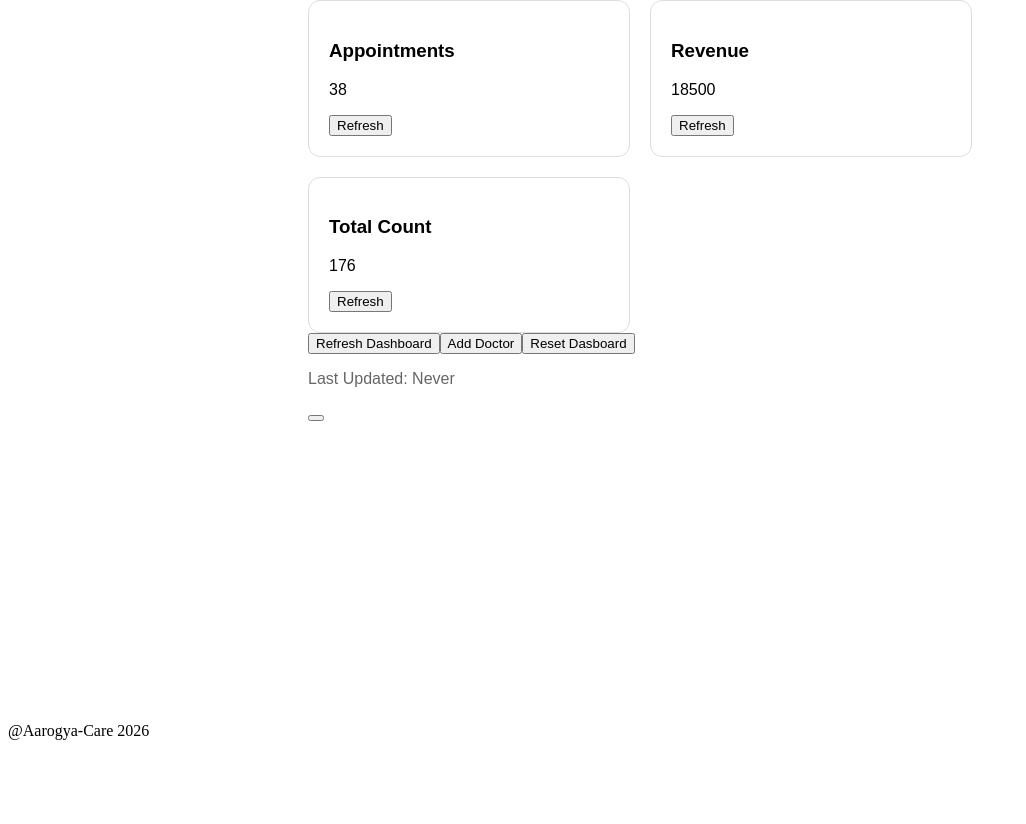
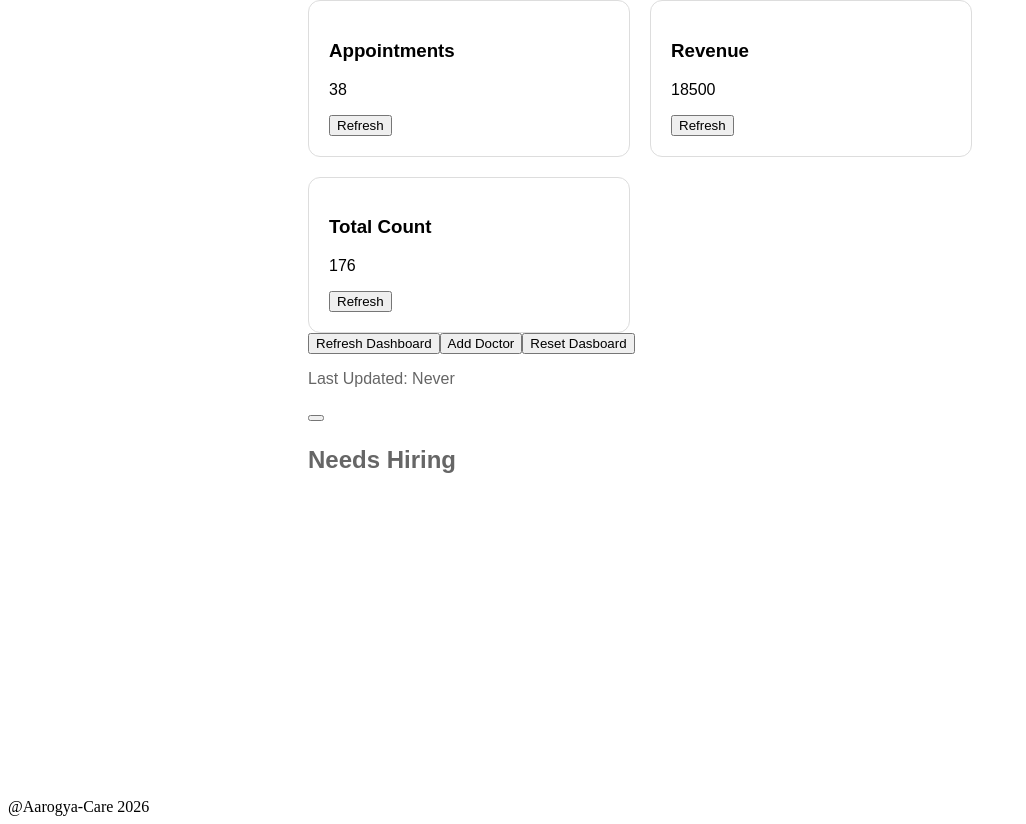
Before and after one commit to sohampandit-coditas/angular-app, an Angular app: page / in a window 1280 px wide. Shown: the part 806-1630 px from the top of the page, without its empty margins (0-1026 px from the left). Before the commit the page ends 1554 px from the top, so only its background shows below. Built offline with nearby package versions, Linux system fonts and the light colour scheme.

Commit message:
Implemented computed signals for derived dashboard status

```diff
--- a/src/app/features/dashboard/dashboard.html
+++ b/src/app/features/dashboard/dashboard.html
@@ -18,7 +18,7 @@
         </app-dashboard-card>
         <app-dashboard-card
             [title]="'Patients'"
-            [value]="patientCount">
+            [value]="patientCount()">
         </app-dashboard-card>
         <app-dashboard-card
             [title]="'Appointments'"
@@ -48,4 +48,8 @@
         Last Updated: {{lastUpdated}}
     </p>
     <button (click)="logEvent($event)"></button>
+
+    <div class="card">
+        <p>{{hospitalStatus()}}</p>
+    </div>
 </section>
--- a/src/app/features/dashboard/dashboard.ts
+++ b/src/app/features/dashboard/dashboard.ts
@@ -12,7 +12,7 @@ export class Dashboard {
   hospitalName="AarogyaCare";
   loggedInUser="Soham";
   doctorCount=signal(24);
-  patientCount=152;
+  patientCount=signal(152);
   appointmentCount=38;
   todayRevenue=18500;
   profileImage="https://images.unsplash.com/photo-1500648767791-00dcc994a43e?w=200";
@@ -20,8 +20,8 @@ export class Dashboard {
   isActive=true;
   lastUpdated="Never";
   refreshDashboard(){
-    this.doctorCount.update(value=>value=27);
-    this.patientCount=157;
+    this.doctorCount.set(27);
+    this.patientCount.set(157);
     this.appointmentCount=42;
     this.lastUpdated="Just Now";
   }
@@ -31,8 +31,8 @@ export class Dashboard {
   }
 
   resetDashboard(){
-    this.doctorCount.update(value=>value=24);
-    this.patientCount=152;
+    this.doctorCount.set(26);
+    this.patientCount.set(160);
     this.appointmentCount=38;
     this.lastUpdated="Reset";
   }
@@ -42,6 +42,14 @@ export class Dashboard {
   }
 
   totalPeople=computed(()=>{
-    return this.doctorCount()+this.patientCount;
+    return this.doctorCount()+this.patientCount();
+  })
+
+  hospitalStatus=computed(()=>{
+    if(this.doctorCount()>30){
+      return "Enough Doctors"
+    };
+
+    return "Needs Hiring";
   })
 }
```
